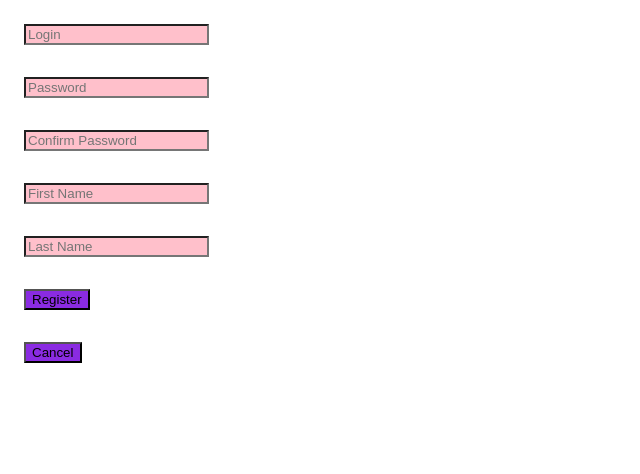
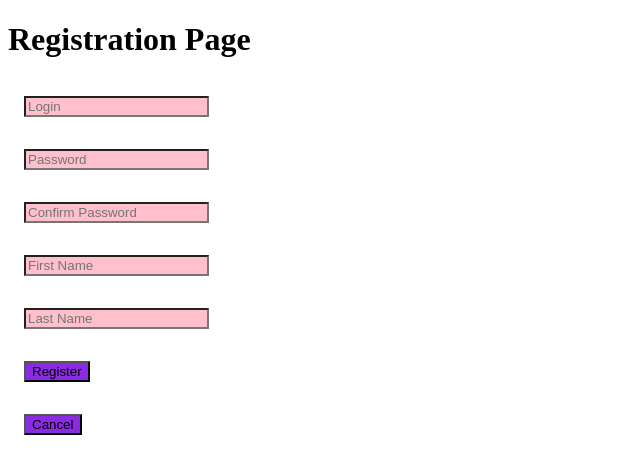
Before and after one commit to theapedronan/ITPC_3_PRELIM_EXAM, a plain HTML site: page register.html in a window 1280 px wide. Shown: the whole page, without its empty margins (0-640 px from the left). Drawn offline with Linux system fonts and the light colour scheme.

Commit message:
seventh commit

```diff
--- a/register.html
+++ b/register.html
@@ -32,7 +32,7 @@
 </head>
 <body>
     <div id="divContainer">
-        <title>Registration Page</title>
+        <h1>Registration Page</h1>
         <div><input type="text" placeholder="Login" class="redText"></div>
         <div><input type="text" placeholder="Password" class="redText"></div>
         <div><input type="text" placeholder="Confirm Password" class="redText"></div>
@@ -40,8 +40,8 @@
         <div><input type="text" placeholder="Last Name" class="redText"></div>
     <div><button id="buttonRegister" class="redButton">Register</button></div>
     <div><button id="buttonLogin" class="redButton">Cancel</button></div>
-
-    </div>
+ </div>
 
 </body>
+
 </html>
```
